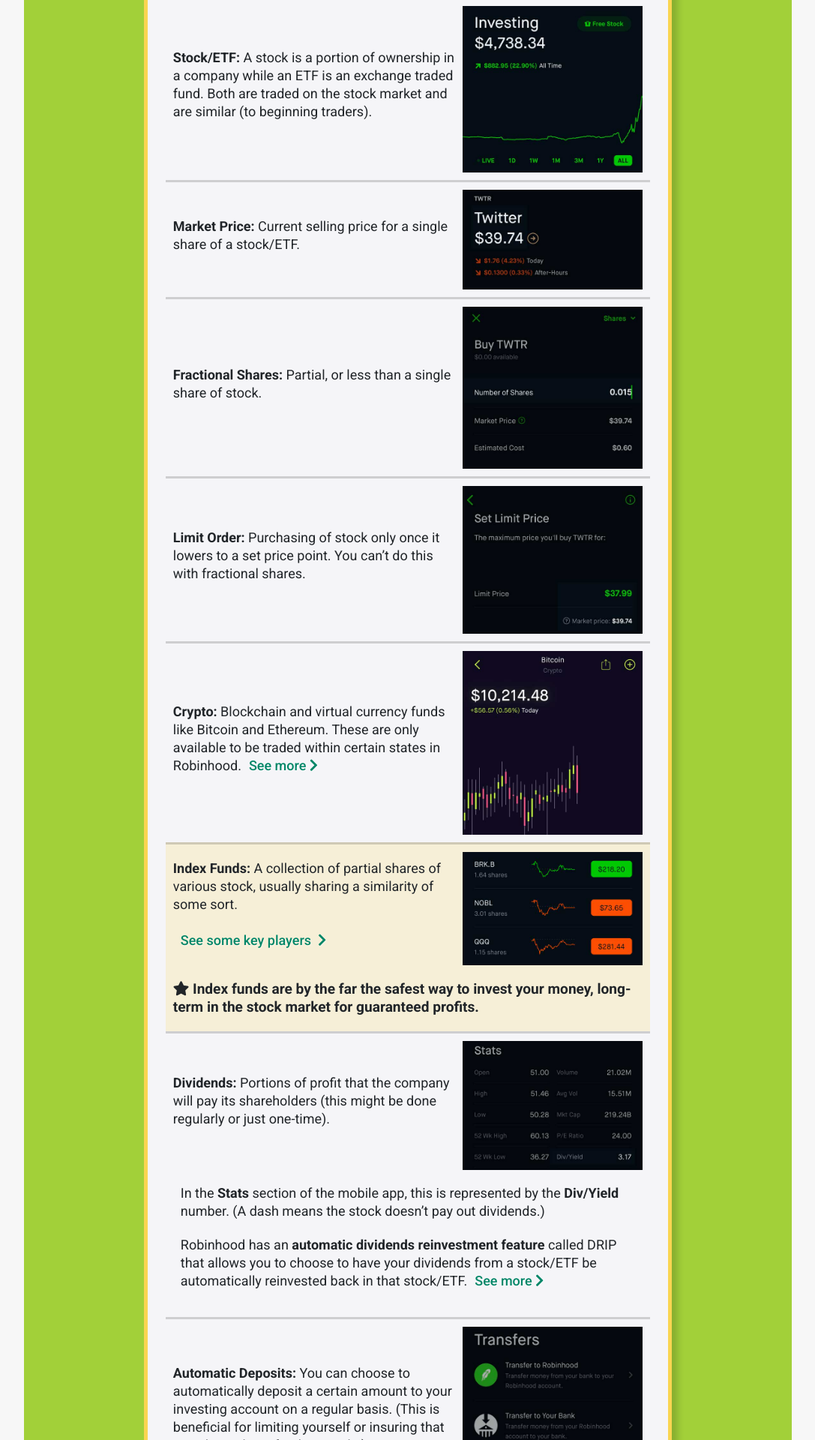
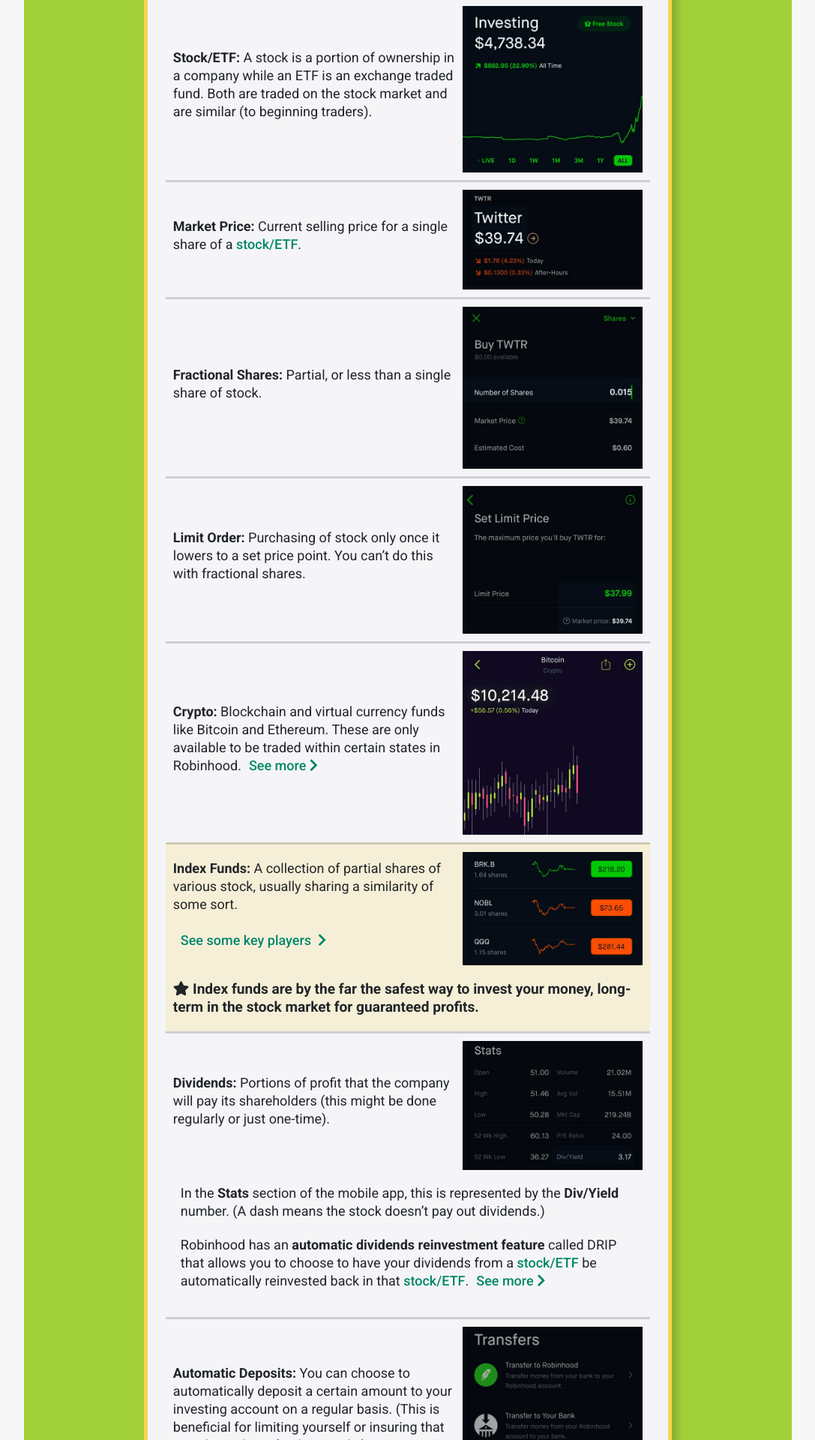
Before and after one commit to melanierosson/mysavei, a React (Create React App) app: page /all in a window 1280 px wide. Shown: the part 2538-4458 px from the top of the page at 75% size, without its empty margins (96-1183 px from the left). Built offline with nearby package versions, Linux system fonts and the light colour scheme.

Commit message:
updating some content verbiage

```diff
--- a/src/components/ContentStocks.js
+++ b/src/components/ContentStocks.js
@@ -16,14 +16,14 @@
     return (
     <ul className="stock-market need-to-know list">
         <li>
-            <p>
+            <p id="etf">
                 <b>Stock/ETF:</b> A stock is a portion of ownership in a company while an ETF is an exchange traded fund. Both are traded on the stock market and are similar (to beginning traders).
             </p>
             <img src={stockImg} alt="Users total investing graph in Robinhood"/>
         </li>
         <li>
             <p>
-                <b>Market Price:</b> Current selling price for a single share of a stock/ETF.
+                <b>Market Price:</b> Current selling price for a single share of a <a href="#etf">stock/ETF</a>.
             </p>
             <img src={marketImg} alt="Twitter's (TWTR) market price in Robinhood"/>
         </li>
@@ -43,6 +43,7 @@
             <p>
                 <b>Crypto:</b> Blockchain and virtual currency funds like Bitcoin and Ethereum.
                 These are only available to be traded within certain states in Robinhood.
+                <br className="hide-on-desktop"/>
                 <a className="link" href="https://robinhood.com/us/en/support/articles/commission-free-cryptocurrency-investing/" target="_blank">See more <i className="fas fa-chevron-right"></i></a>
             </p>
             <img src={cryptoImg} alt="Crypto Bitcoin graph in Robinhood" />
@@ -79,7 +80,7 @@
                 <ul className="sublist" style={showContent ? { display: 'block' } : { display: 'none' }}>
                     <li id="spgi">
                         <p>
-                            <b>S&amp;P 500:</b> Group of the 500 largest companies on the U.S. stock exchange. It's <a href="#symbols">stock symbol</a> is GSPC, but is not available to purchase on Robinhood.
+                            <b>S&amp;P 500:</b> Group of the 500 largest companies on the U.S. stock exchange. It's <a href="#symbols">stock symbol</a> is GSPC, but is <i>not</i> available to purchase on Robinhood. There are many other funds/ETFs built off of it that you <i>can</i> buy, such as SPDR S&amp;P 500 <a href="#etf">ETF</a> (SPY) and Vanguard S&amp;P 500 <a href="#etf">ETF</a> (VOO).
                         </p>
                     </li>
                     <li>
@@ -95,7 +96,7 @@
                     </li>
                     <li>
                         <p>
-                            <b>BRK.B:</b> This is not an index fund but it is similar. Berkshire Hathaway is Warren Buffet’s company that holds all of his hand-picked stocks. (Warren Buffet is known for basically being the king of all stock trading.)
+                            <b>BRK.B:</b> This is not an index fund but it is similar. Berkshire Hathaway is Warren Buffet’s company that holds all of his hand-picked stocks. (Warren Buffet is known for being the Bill Gates of stock trading.)
                         </p>
                     </li>
                 </ul>
@@ -119,7 +120,7 @@
                     </li>
                     <li>
                         <p>
-                            Robinhood has an <b>automatic dividends reinvestment feature</b> called DRIP that allows you to choose to have your dividends from a stock/ETF be automatically reinvested back in that stock/ETF.
+                            Robinhood has an <b>automatic dividends reinvestment feature</b> called DRIP that allows you to choose to have your dividends from a <a href="#etf">stock/ETF</a> be automatically reinvested back in that <a href="#etf">stock/ETF</a>.
                             <a className="link" href="https://robinhood.com/us/en/support/articles/dividend-reinvestment/" target="_blank">
                                 See more <i className="fas fa-chevron-right"></i>
                             </a>
```
